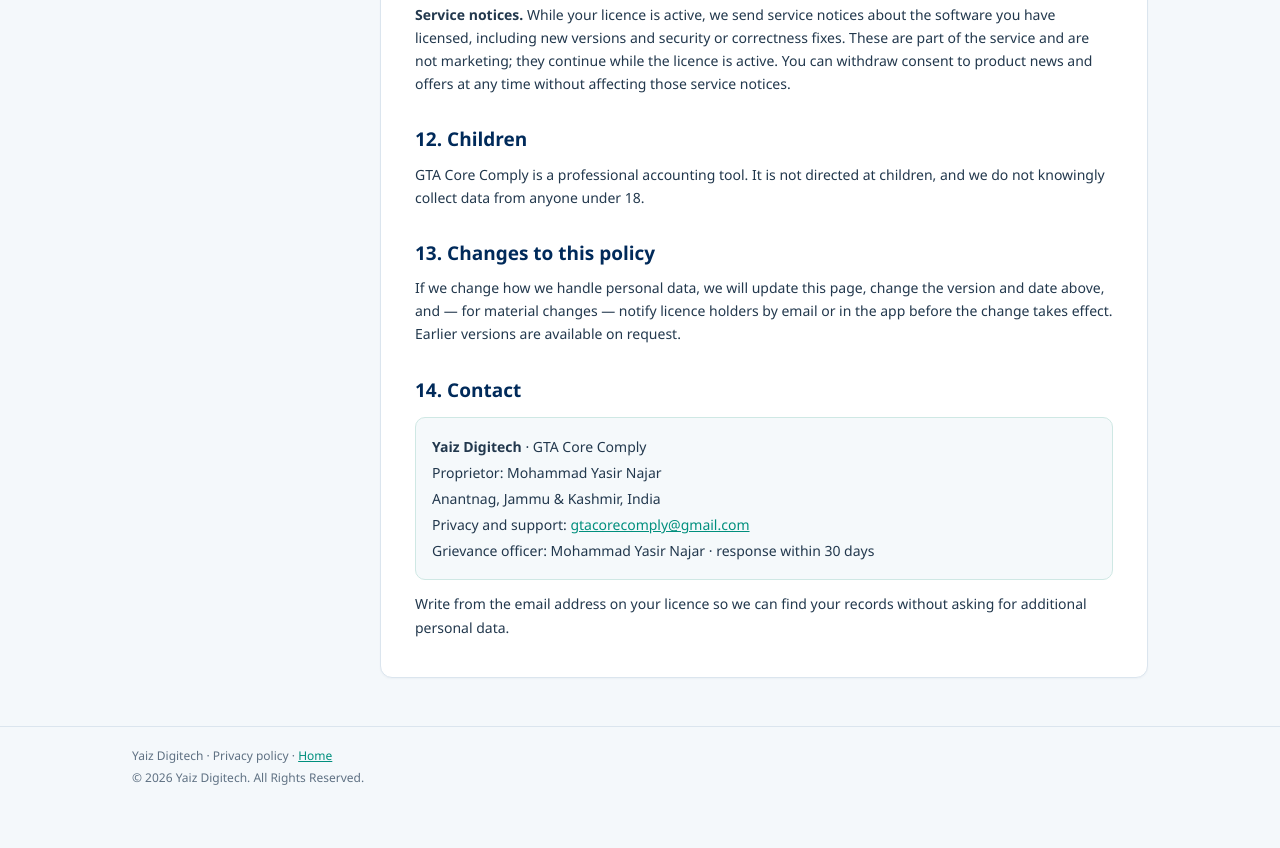
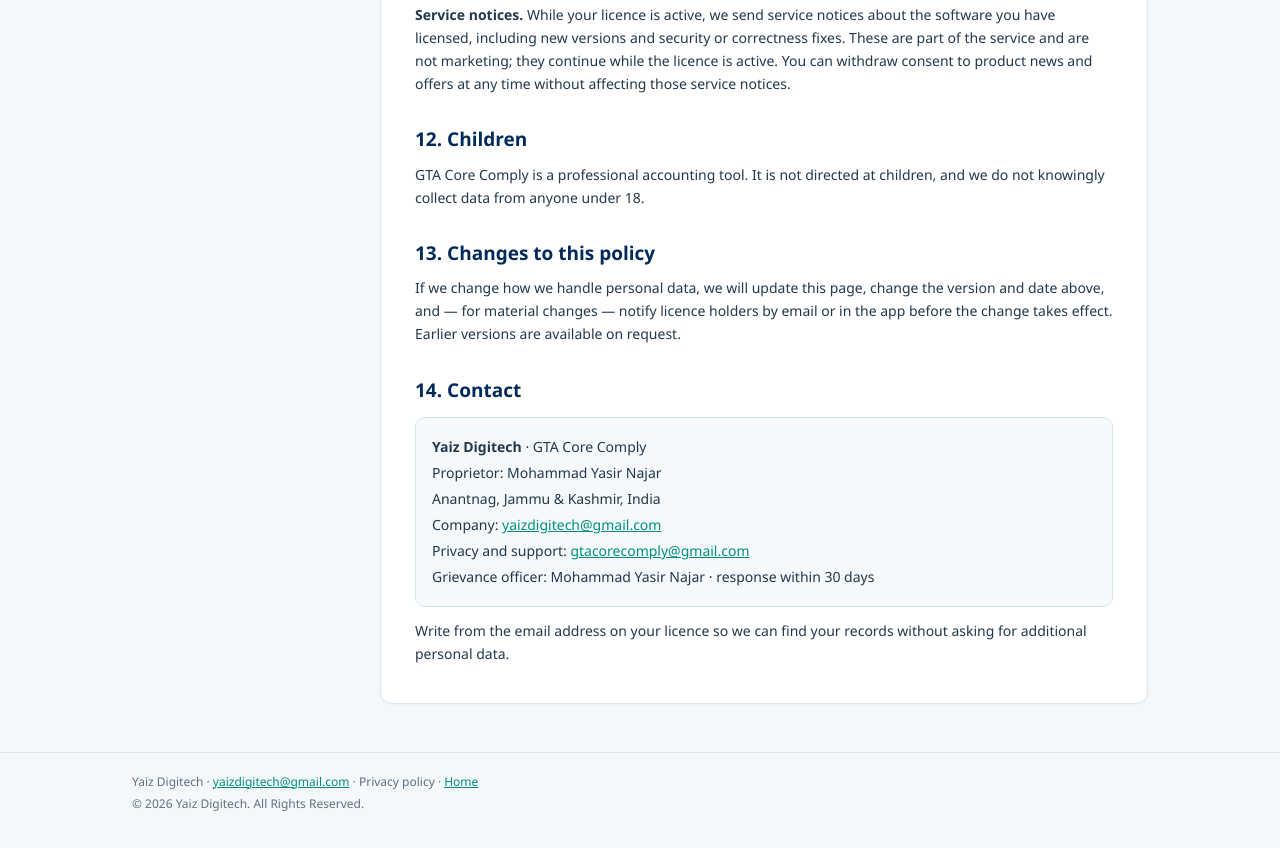
Before and after one commit to yaiz2702/gtacorecomply-releases, a plain HTML site: page privacy.html in a window 1280 px wide. Shown: the part 4304-5152 px from the top of the page. Before the commit the page ends 5126 px from the top, so only its background shows below. Drawn offline with Linux system fonts and the light colour scheme.

Commit message:
Apply final brand artwork and company email

```diff
--- a/privacy.html
+++ b/privacy.html
@@ -277,6 +277,7 @@ before the change takes effect. Earlier versions are available on request.</p><h
   <p><b>Yaiz Digitech</b> &middot; GTA Core Comply</p>
   <p>Proprietor: Mohammad Yasir Najar</p>
   <p>Anantnag, Jammu &amp; Kashmir, India</p>
+  <p>Company: <a href="mailto:yaizdigitech@gmail.com">yaizdigitech@gmail.com</a></p>
   <p>Privacy and support: <a href="mailto:gtacorecomply@gmail.com">gtacorecomply@gmail.com</a></p>
   <p>Grievance officer: Mohammad Yasir Najar &middot; response within 30 days</p>
 </div>
@@ -286,7 +287,7 @@ additional personal data.</p>
 </div>
 </main>
 <footer class="pub"><div class="wrap">
-  Yaiz Digitech &middot; Privacy policy &middot; <a href="index.html">Home</a>
+  Yaiz Digitech &middot; <a href="mailto:yaizdigitech@gmail.com">yaizdigitech@gmail.com</a> &middot; Privacy policy &middot; <a href="index.html">Home</a>
   <div style="margin-top:4px">&copy; 2026 Yaiz Digitech. All Rights Reserved.</div>
 </div></footer>
 </body></html>
```
Also changed, not shown: index.html (+1 -1 lines), assets/app-icon-256.png, assets/apple-touch-icon.png, assets/emblem-120.png, assets/emblem.png, assets/favicon-128.png, assets/favicon-16.png, assets/favicon-24.png, assets/favicon-256.png, assets/favicon-32.png, assets/favicon-48.png, assets/favicon-64.png, assets/favicon.svg, assets/gtacc-dashboard.png, 1 more files.
